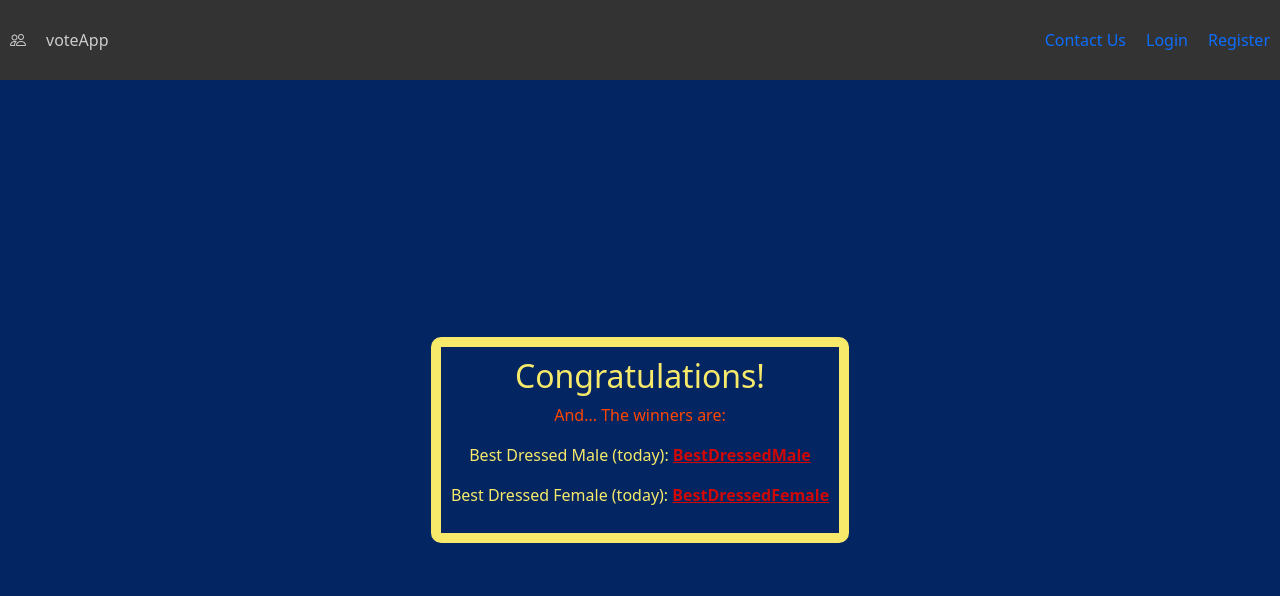
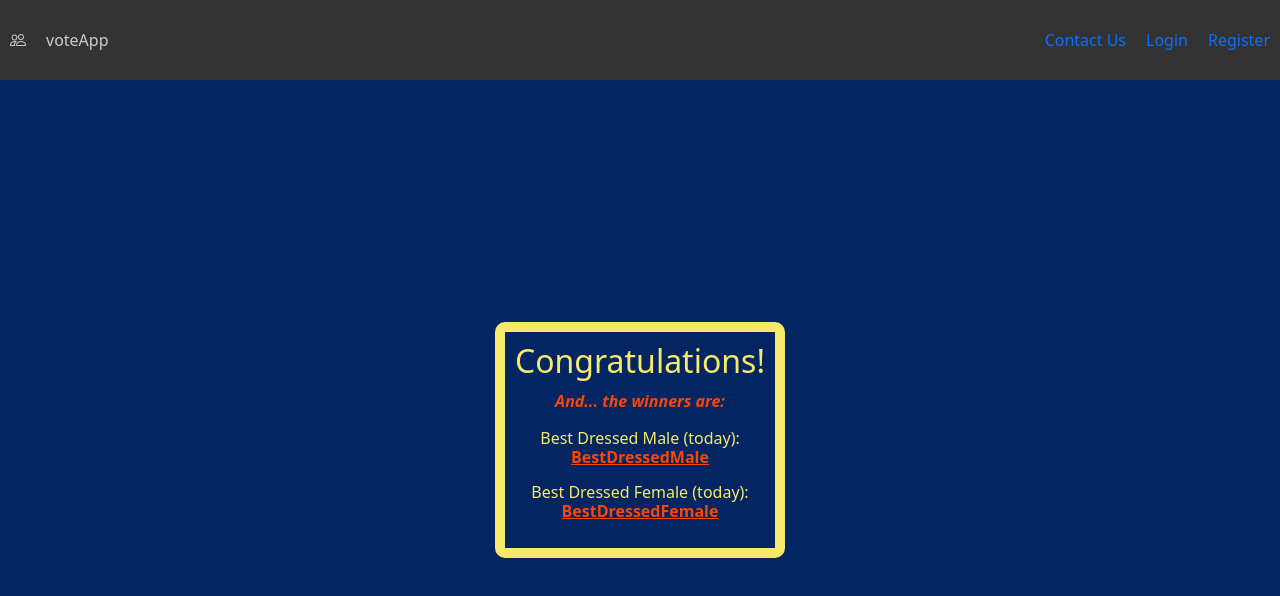
Before and after one commit to MuthukrishnanU/vote-app, an Angular app: page /results in a window 1280 px wide. Shown: the top 596 px of the page. Built offline with nearby package versions, Linux system fonts and the light colour scheme; no server answers; sample sign-in values are in the browser's storage.

Commit message:
Minor UI changes

```diff
--- a/src/app/screens/acknowlegement-page-component/acknowlegement-page-component.component.ts
+++ b/src/app/screens/acknowlegement-page-component/acknowlegement-page-component.component.ts
@@ -14,8 +14,6 @@ export class AcknowlegementPageComponentComponent implements OnInit {
   router = inject(Router);
   userAuthService = inject(UserAuthServiceService)
   canViewResults = false;
-  registeredUserIdList : String[] | undefined = [];
-  registeredUserList : User[] = [];
   constructor(){
     this.userAuthService.canViewResults.subscribe(val => this.canViewResults = val);
   }
@@ -23,10 +21,6 @@ export class AcknowlegementPageComponentComponent implements OnInit {
     this.router.navigateByUrl('results');
   }
   ngOnInit(): void {
-    this.registeredUserIdList = this.userAuthService.getRegisteredUsersIdList();
-    this.registeredUserList = this.userAuthService.getRegisteredUsersList();
     console.log('Acknowledgement Screen');
-    console.log(this.registeredUserIdList);
-    console.log(this.registeredUserList);
   }
 }
--- a/src/app/screens/result-page-component/result-page-component.component.css
+++ b/src/app/screens/result-page-component/result-page-component.component.css
@@ -15,6 +15,8 @@
 }
 #andStyle{
     color: #ff4500;
+    font-style: italic;
+    font-weight: 600;
 }
 #congrats{
     animation: congrats 5s infinite;
@@ -26,23 +28,15 @@
     }
 }
 .shake{
-    color: #cf0707;
-    font-weight: 600;
+    color: #ff4500;
+    font-weight: 900;
     text-decoration: underline;
-    animation-name: shake;
-    animation-duration: 0.5s;
-    animation-iteration-count: infinite;
+    animation: horizontal-shaking 1s infinite;
 }
-@keyframes shake {
-    0% { transform: translate(1px, 1px) rotate(0deg); }
-    10% { transform: translate(-1px, -2px) rotate(-1deg); }
-    20% { transform: translate(-3px, 0px) rotate(1deg); }
-    30% { transform: translate(3px, 2px) rotate(0deg); }
-    40% { transform: translate(1px, -1px) rotate(1deg); }
-    50% { transform: translate(-1px, 2px) rotate(-1deg); }
-    60% { transform: translate(-3px, 1px) rotate(0deg); }
-    70% { transform: translate(3px, 1px) rotate(-1deg); }
-    80% { transform: translate(-1px, -1px) rotate(1deg); }
-    90% { transform: translate(1px, 2px) rotate(0deg); }
-    100% { transform: translate(1px, -2px) rotate(-1deg); }
+@keyframes horizontal-shaking {
+    0% { transform: translateX(0) }
+    25% { transform: translateX(5px) }
+    50% { transform: translateX(-5px) }
+    75% { transform: translateX(5px) }
+    100% { transform: translateX(0) }
 }
--- a/src/app/screens/result-page-component/result-page-component.component.html
+++ b/src/app/screens/result-page-component/result-page-component.component.html
@@ -1,8 +1,8 @@
 <div class="resultContainer">
     <div class="resCard">
         <h2 id="congrats">Congratulations!</h2>
-        <p id="andStyle">And... The winners are:</p>
-        <p>Best Dressed Male (today): <span class="shake">{{bestDressedMale}}</span></p>
-        <p>Best Dressed Female (today): <span class="shake">{{bestDressedFemale}}</span></p>
+        <p id="andStyle">And... the winners are:</p>
+        <h6>Best Dressed Male (today): <p class="shake">{{bestDressedMale}}</p></h6>
+        <h6>Best Dressed Female (today): <p class="shake">{{bestDressedFemale}}</p></h6>
     </div>
 </div>
--- a/src/app/screens/user-register/user-register.component.css
+++ b/src/app/screens/user-register/user-register.component.css
@@ -14,7 +14,8 @@
 .registerContainer form{
     border: none;
 }
-input[type=number]::-webkit-outer-spin-button{
+input[type=number]::-webkit-outer-spin-button,
+input[type=number]::-webkit-inner-spin-button{
     appearance: none;
     -webkit-appearance: none;
     -moz-appearance: none;
```
